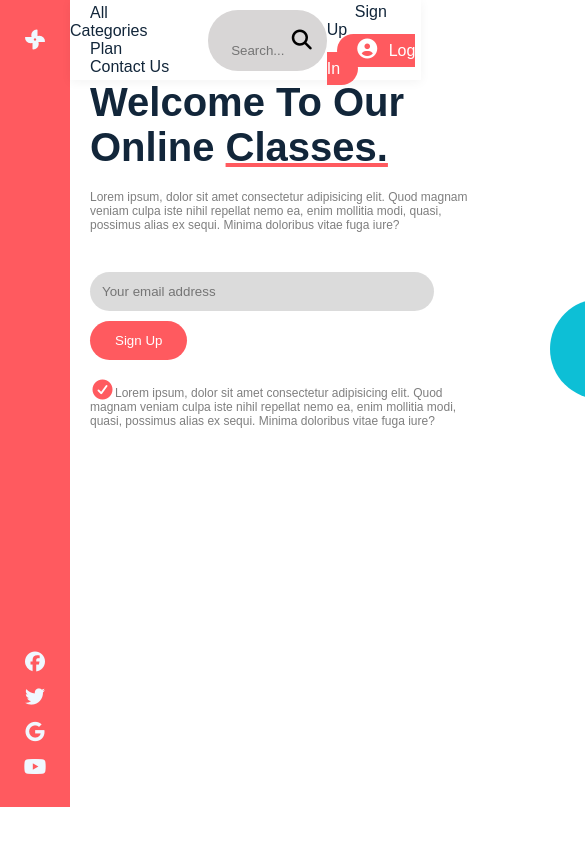
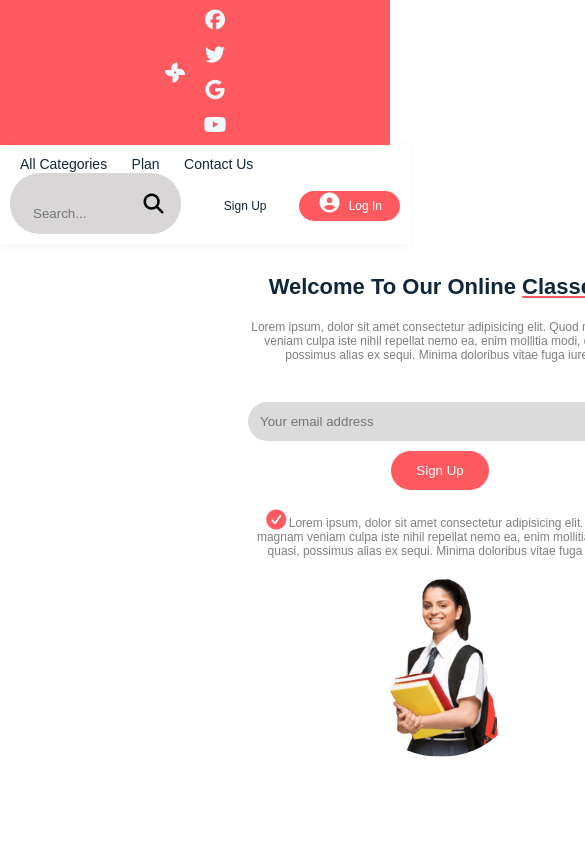
Before and after one commit to AkshayaGanesan25/Onlineclass_template, a plain HTML site: page index.html in a window 390 px wide. Shown: the top 844 px of the page, 585 px wide, since content can reach past the window. Drawn offline with Linux system fonts and the light colour scheme.

Commit message:
Added responsive design

```diff
--- a/style.css
+++ b/style.css
@@ -214,3 +214,83 @@ button {
   left:310px;
 
 }
+/* ------------------- Responsive Design ------------------- */
+@media (max-width: 1024px) {
+  .container {
+    flex-wrap: wrap;
+    padding: 40px;
+  }
+
+  .left, .right {
+    flex: 1 1 100%;
+    text-align: center;
+  }
+
+  .student-img {
+    width: 70%;
+    max-width: 250px;
+  }
+}
+
+@media (max-width: 768px) {
+  .aside {
+    position: relative;
+    width: 100%;
+    height: auto;
+    flex-direction: row;
+    justify-content: center;
+    gap: 15px;
+    padding: 10px 0;
+  }
+
+  header {
+    position: relative;
+    left: 0;
+    width: 100%;
+    flex-wrap: wrap;
+    height: auto;
+    padding: 10px;
+  }
+
+  nav a {
+    margin: 5px 10px;
+    font-size: 14px;
+  }
+
+  .container {
+    flex-direction: column;
+    align-items: center;
+    padding: 20px;
+  }
+
+  .left h1 {
+    font-size: 28px;
+  }
+
+  .left p {
+    font-size: 12px;
+  }
+
+  input {
+    width: 90%;
+  }
+
+  .circle {
+    display: none; /* hide background shapes for smaller screens */
+  }
+}
+
+@media (max-width: 480px) {
+  .left h1 {
+    font-size: 22px;
+  }
+
+  .login, .signup {
+    font-size: 12px;
+    padding: 6px 12px;
+  }
+
+  .search-box input {
+    width: 100px;
+  }
+    }
```
